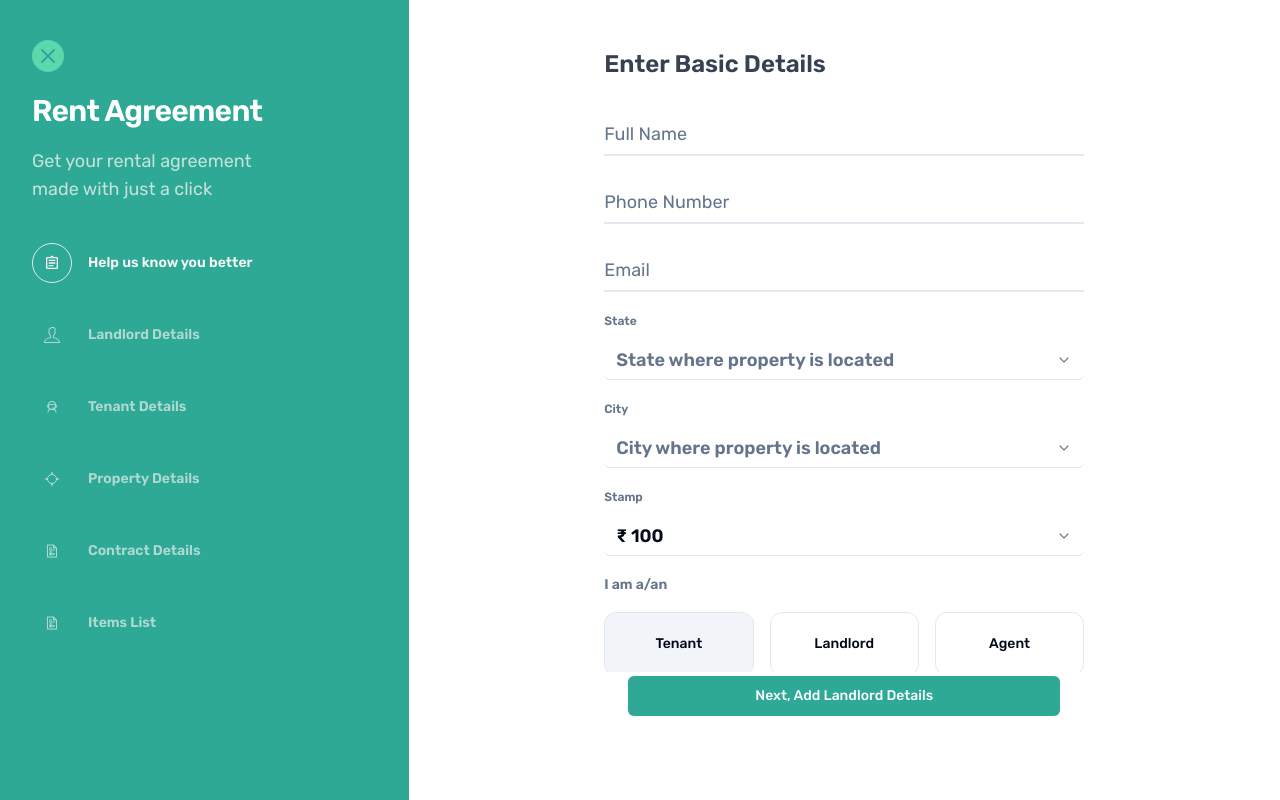
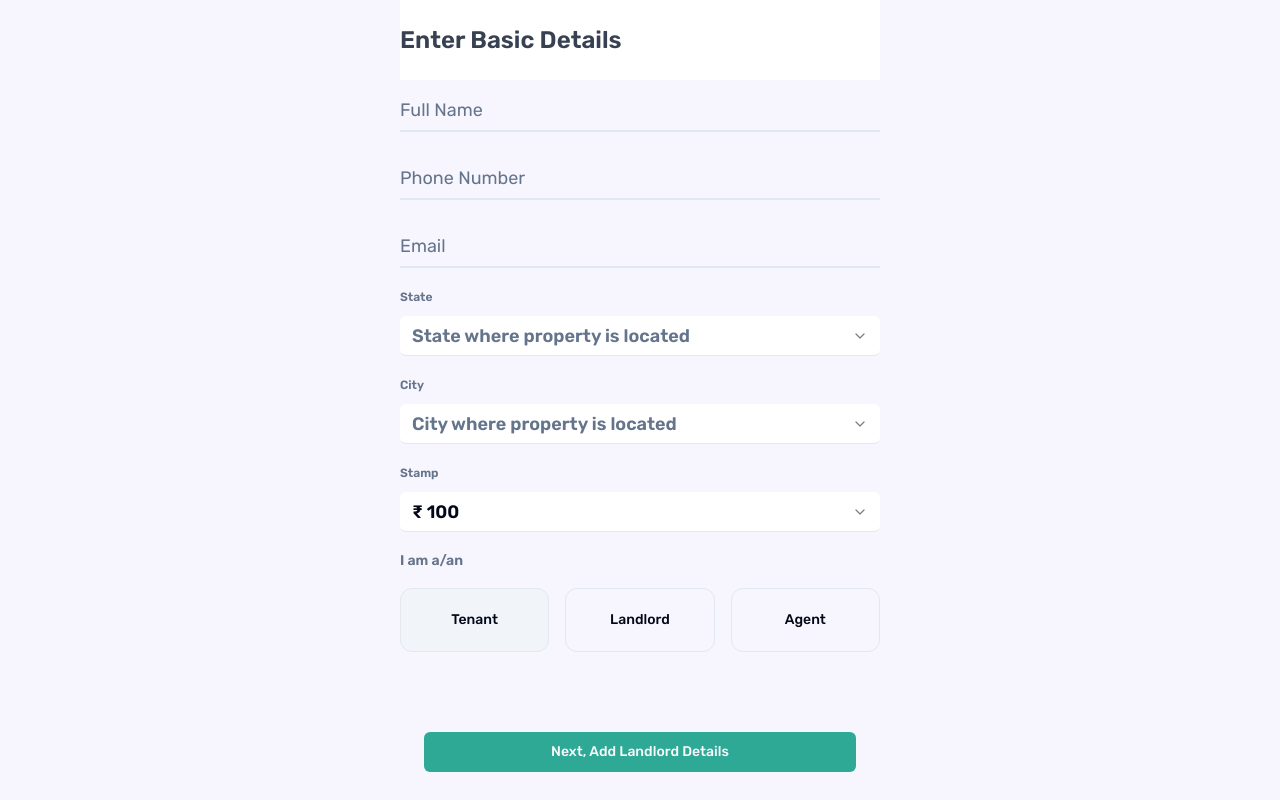
Before and after one commit to whatsnxt-org/whatsnxt-rental-agreement, a Next.js app: page / in a window 1280 px wide. Built offline with nearby package versions, Linux system fonts and the light colour scheme.

Commit message:
[refactor] layouts to be in the form component

```diff
--- a/app/(root)/layout.tsx
+++ b/app/(root)/layout.tsx
@@ -17,8 +17,10 @@ export default function RootLayout({
 }) {
   return (
     <html lang="en">
-      <body className={`${rubic.className} ${inter.className}`}>
-        <div>{children}</div>
+      <body className={`${inter.className} ${rubic.className}`}>
+        <div className="min-h-screen max-w-[90rem] mx-auto bg-wnr-purple/5">
+          {children}
+        </div>
       </body>
     </html>
   );
--- a/app/(root)/page.tsx
+++ b/app/(root)/page.tsx
@@ -1,14 +1,8 @@
-import IsBrowser from "@/components/ui/is-browser";
-import ResponsiveLayout from "./_components/responsive-layout";
 import RentalForm from "@/components/rental-form";
 
 export default function Home() {
   return (
-    <IsBrowser>
-      <ResponsiveLayout>
-        <RentalForm />
-      </ResponsiveLayout>
-    </IsBrowser>
+    <RentalForm />
 
     // <Form/>
   );
```
Also changed, not shown: components/rental-form/layouts/desktop-layout.tsx (renamed from app/(root)/_components/desktop-layout.tsx), components/rental-form/layouts/mobile-layout.tsx (renamed from app/(root)/_components/mobile-layout.tsx), components/rental-form/layouts/responsive-layout.tsx (renamed from app/(root)/_components/responsive-layout.tsx).
